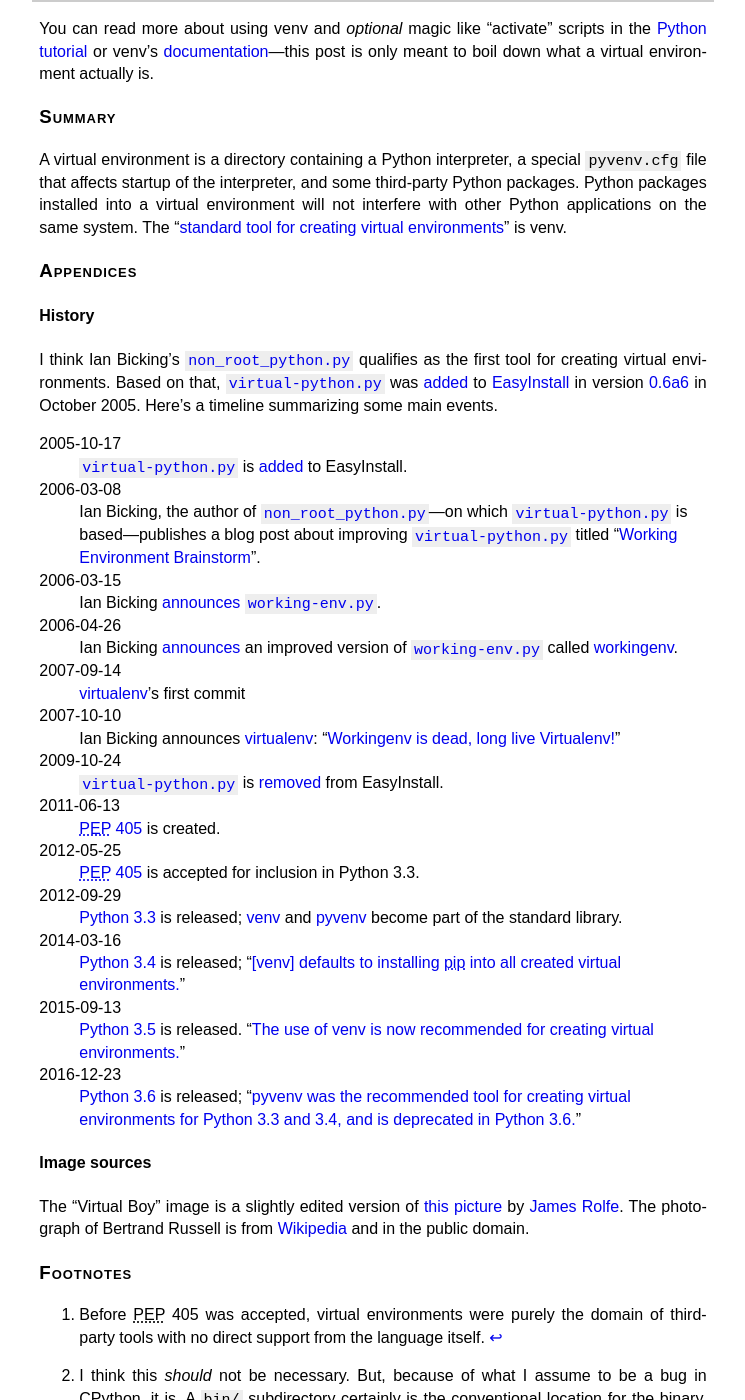
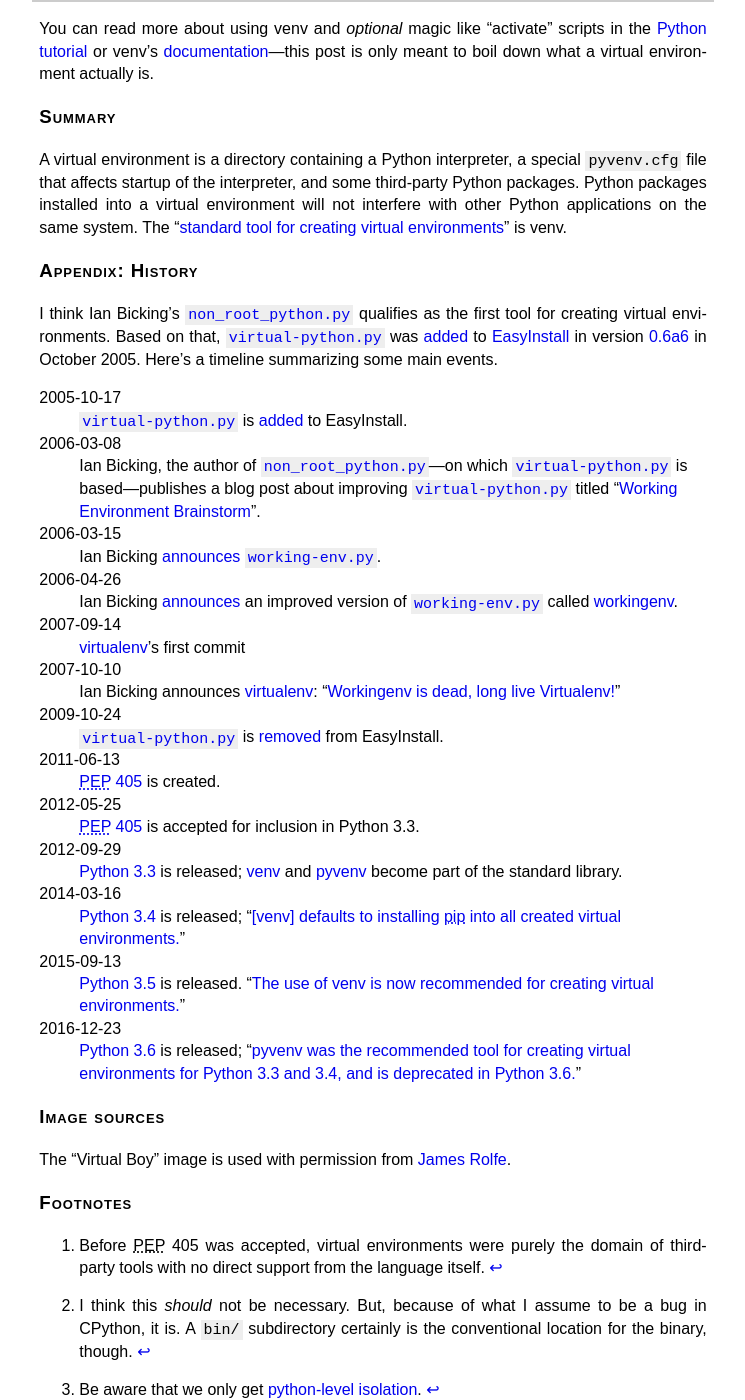
Before and after one commit to meribold/meribold.org, a Jekyll site: the page built from _posts/2018-02-13-virtual-environments-9487.md, in a window 1280 px wide and 1400 px high, scrolled down 3176 px. Shown: the whole window, without its empty margins (267-1012 px from the left). Built offline with Jekyll 4.4.1, drawn with Linux system fonts in a browser that asks for light colours.

Commit message:
Tweak post about virtual environments
* Remove annoying image links.
* Shorten "Image sources" section and remove dead link.
* Slightly tweak formatting.

```diff
--- a/_posts/2018-02-13-virtual-environments-9487.md
+++ b/_posts/2018-02-13-virtual-environments-9487.md
@@ -8,11 +8,9 @@ categories: python
 image: /assets/virtual-boy-avgn.jpg
 ---
 
-<a href="#image-sources">
 <img class="confined-img"
 src="{{ site.url }}/assets/virtual-boy-avgn.jpg"
 alt="The nerd with his Virtual Boy">
-</a>
 
 Here's a non-exhaustive list of programs that are all meant to help create or manage
 virtual environments in some way:
@@ -71,12 +69,12 @@ Python 3.6.3
 
 I think that will do.  Is it self-contained, though?  It doesn't contain itself...
 
-<a href="#image-sources" style="display: block; width: 33%; margin: auto">
+<span style="display: block; width: 33%; margin: auto">
 <img class="normal-img" style="width: 100%"
 src="{{ site.url }}/assets/russell.png"
 alt="Another nerd: Bertrand Russell in 1916"
 title="Consider the directory containing all directories that don't contain themselves.">
-</a>
+</span>
 
 Jokes aside, there are only two things missing to actually make our directory a virtual
 environment as specified by [PEP 405][], the proposal that integrated a standard mechanism
@@ -220,9 +218,7 @@ packages.  Python packages installed into a virtual environment will not interfe
 other Python applications on the same system.  The "[standard tool for creating virtual
 environments](https://docs.python.org/3/installing/)" is venv.
 
-## Appendices
-
-### History
+## Appendix: History
 
 <!-- TODO: When and by whom was the term "virtual environment" coined? -->
 
@@ -301,13 +297,10 @@ environments for Python 3.3 and 3.4, and is deprecated in Python 3.6.][installin
 [workingenv-revisited-post]: http://www.ianbicking.org/workingenv-revisited.html
 [workingenv]: https://web.archive.org/web/20060516191525/http://svn.colorstudy.com:80/home/ianb/workingenv
 
-### Image sources
+## Image sources
 
-The "Virtual Boy" image is a slightly edited version of [this
-picture](http://cinemassacre.com/wp-content/uploads/2008/02/VirtualBoy.jpg) by [James
-Rolfe](http://cinemassacre.com).  The photograph of Bertrand Russell is from
-[Wikipedia](https://en.wikipedia.org/wiki/File:Bertrand_Russell_transparent_bg.png) and in
-the public domain.
+The "Virtual Boy" image is used with permission from [James
+Rolfe](https://en.wikipedia.org/wiki/James_Rolfe).
 
 ## Footnotes
 
```
